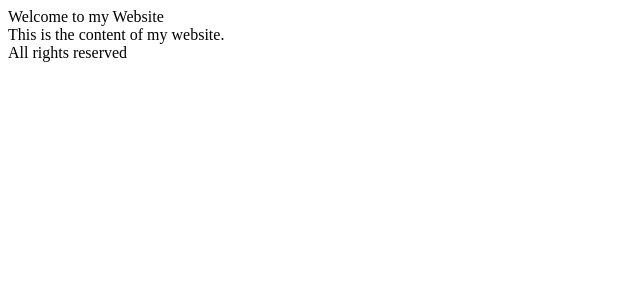
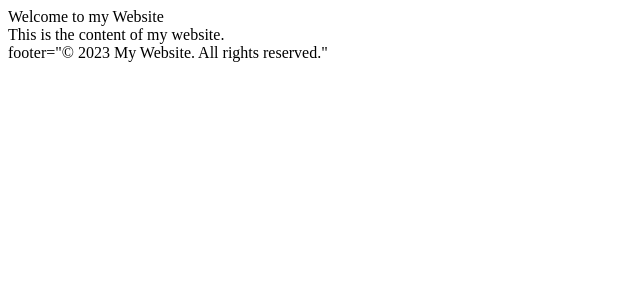
Before and after one commit to acciojob/page-layout-NehaNayak123, a React app: page / in a window 1280 px wide. Shown: the top 300 px of the page, without its empty margins (0-640 px from the left). Built offline with nearby package versions, Linux system fonts and the light colour scheme.

Commit message:
Update App.js

```diff
--- a/src/components/App.js
+++ b/src/components/App.js
@@ -10,8 +10,8 @@ function App() {
 
       <PageLayout
              header="Welcome to my Website"
-             footer="All rights reserved"
              children="This is the content of my website."/>
+             footer="© 2023 My Website. All rights reserved."
 
     </div>
 }
```
